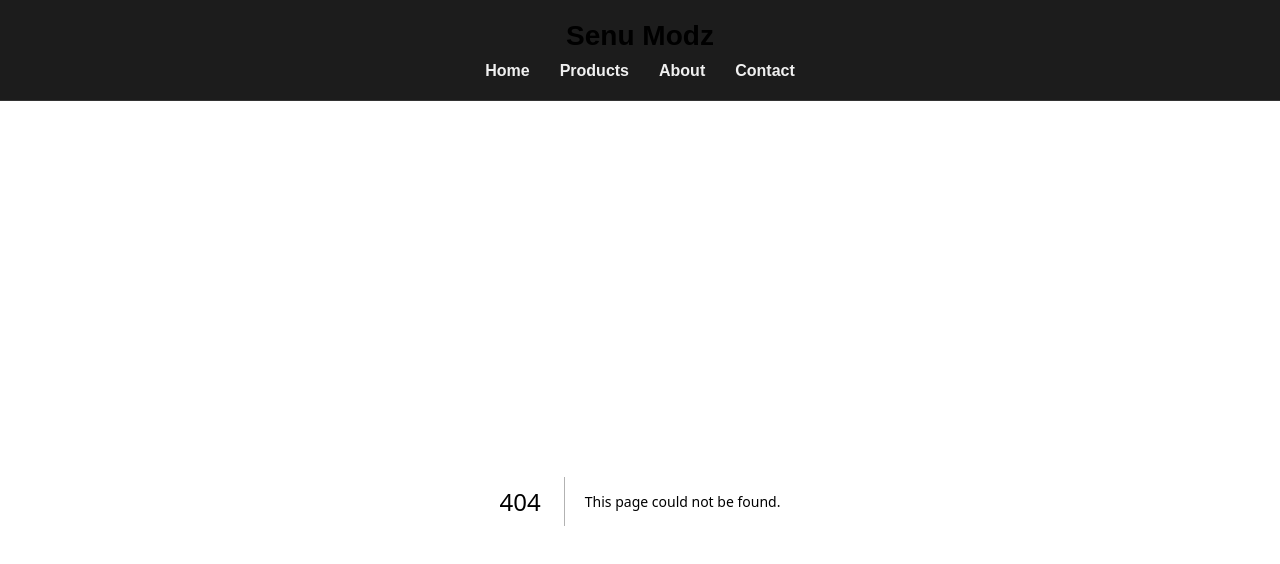
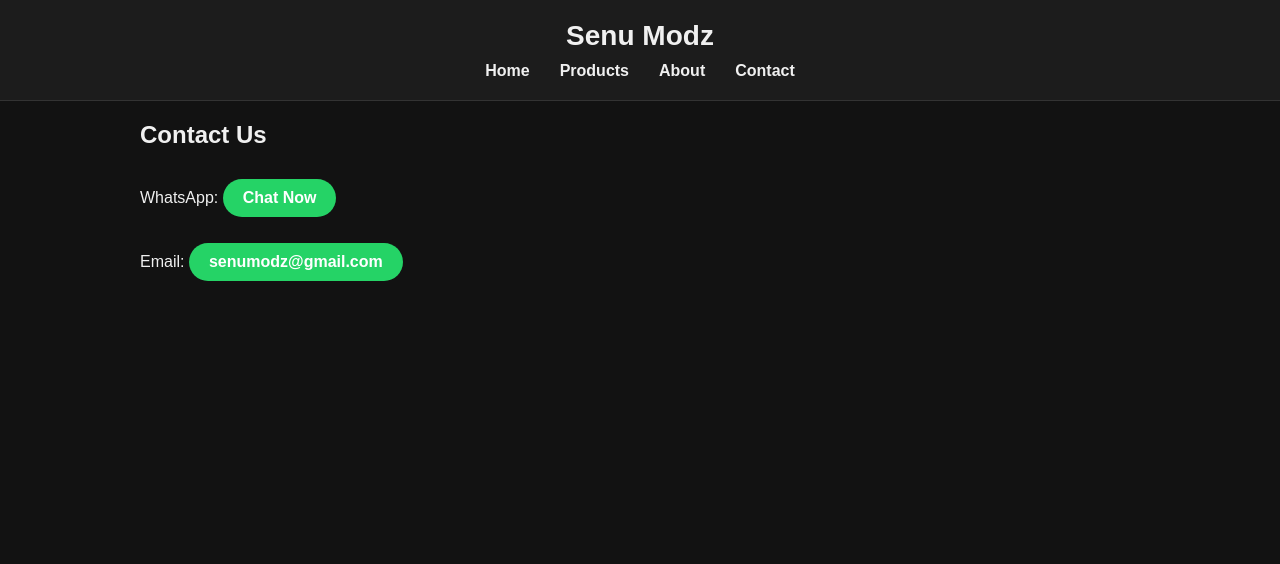
Before and after one commit to senumodz-hash/senumodzzzz, a Next.js app: page /contact in a window 1280 px wide. Before the commit this address had no page. Shown: the top 564 px of the page. Built offline with nearby package versions, Linux system fonts and the light colour scheme.

Commit message:
Create contact.js

```diff
--- /dev/null
+++ b/pages/contact.js
@@ -0,0 +1,9 @@
+export default function Contact() {
+  return (
+    <div className="container">
+      <h2>Contact Us</h2>
+      <p>WhatsApp: <a href="https://wa.me/94743903048" className="contact-btn" target="_blank">Chat Now</a></p>
+      <p>Email: <a href="mailto:senumodz@gmail.com" className="contact-btn">senumodz@gmail.com</a></p>
+    </div>
+  )
+}
```
